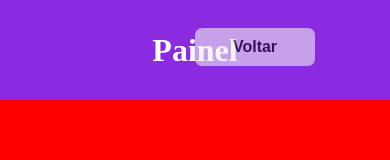
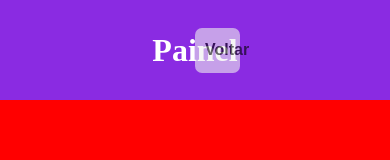
Before and after one commit to LuizLA/trabalho-ingles, a plain HTML site: page painel.html in a window 390 px wide. Drawn offline with Linux system fonts and the light colour scheme.

Commit message:
Update painel.html

```diff
--- a/painel.html
+++ b/painel.html
@@ -55,6 +55,10 @@
                 width: 45px;
                 height: 45px;
             }
+            button{
+                width: 45px;
+                height: 45px;
+            }
             body{
                 background-color: blue;
             }
```
